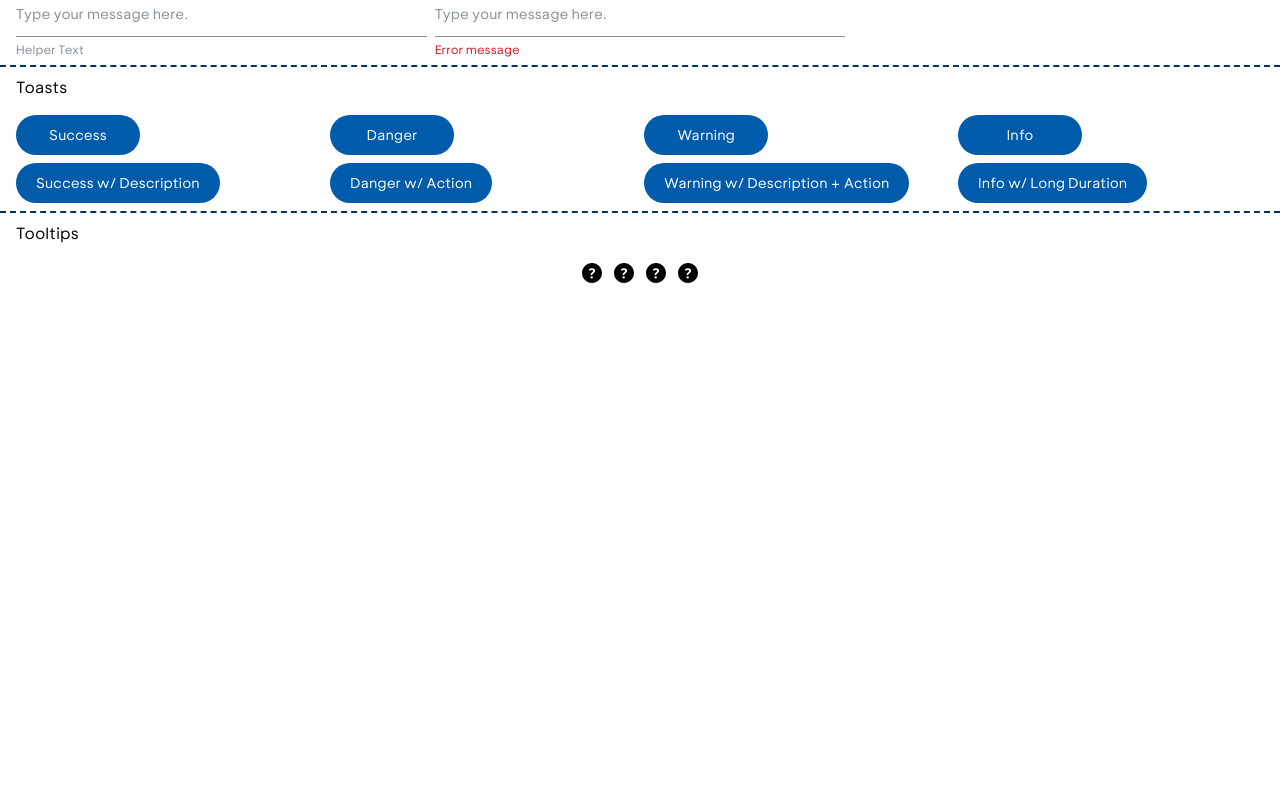
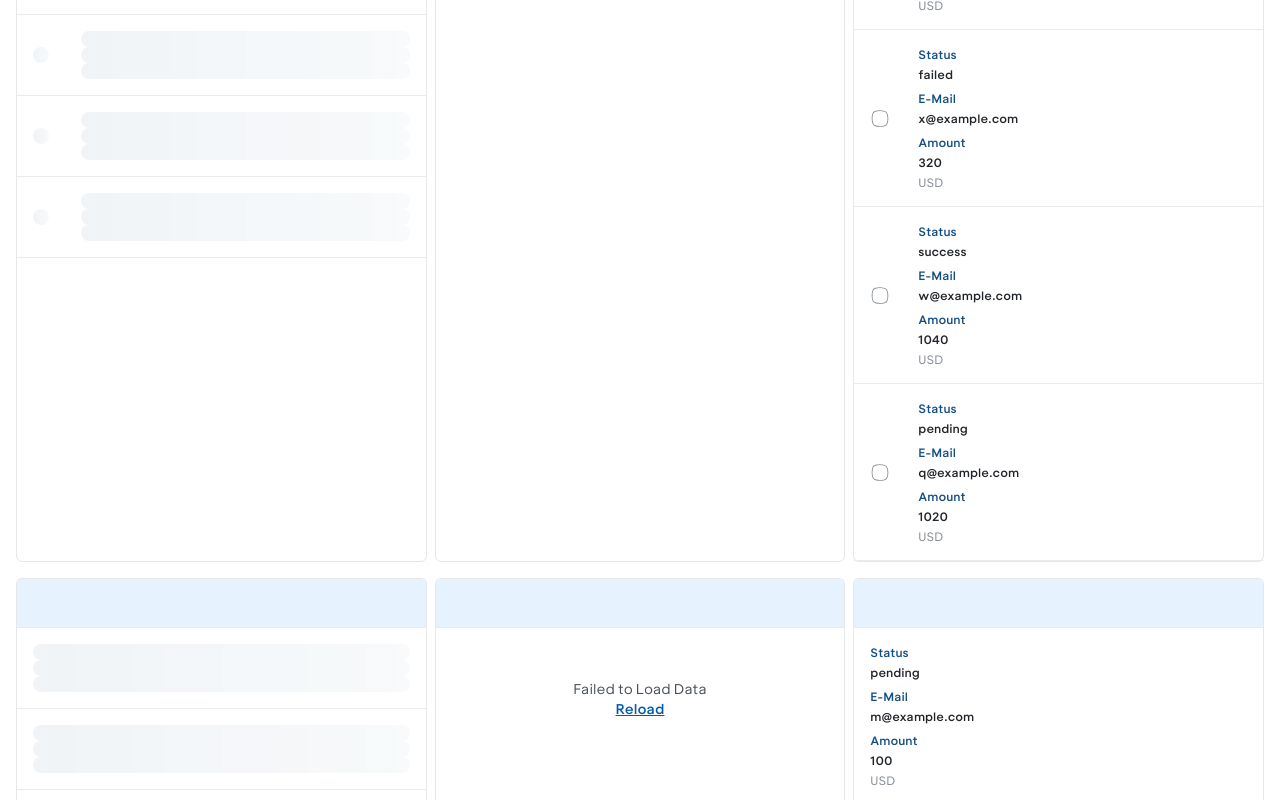
Before and after one commit to shrall/lighthouse-ui, a React (Vite) app: page / in a window 1280 px wide. Shown: the part 3520-4320 px from the top of the page. Before the commit the page ends 3813 px from the top, so only its background shows below. Built offline with nearby package versions, Linux system fonts and the light colour scheme.

Commit message:
feat(table): added compatibility for mobile styling

```diff
--- a/lib/components/ui/data-table.tsx
+++ b/lib/components/ui/data-table.tsx
@@ -32,6 +32,7 @@ interface DataTableProps<TData, TValue> {
   setRowSelection?: Dispatch<SetStateAction<Record<number, boolean>>>;
   sorting?: SortingState;
   setSorting?: Dispatch<SetStateAction<SortingState>>;
+  hideHeaderOnMobile?: boolean;
 }
 
 export function DataTable<TData, TValue>({
@@ -46,6 +47,7 @@ export function DataTable<TData, TValue>({
   setRowSelection,
   sorting,
   setSorting,
+  hideHeaderOnMobile = false,
 }: DataTableProps<TData, TValue>) {
   const [defaultRowSelection, setDefaultRowSelection] = useState({});
   const [defaultsorting, setDefaultSorting] = useState<SortingState>([]);
@@ -68,10 +70,16 @@ export function DataTable<TData, TValue>({
   return (
     <div className={cn("lui-rounded-md lui-border", className)}>
       <Table>
-        <TableHeader>
+        <TableHeader
+          className={cn(
+            hideHeaderOnMobile && "lui-hidden md:lui-table-header-group",
+          )}
+        >
           {table.getHeaderGroups().map((headerGroup) => (
             <TableRow key={headerGroup.id}>
               {headerGroup.headers.map((header) => {
+                console.log("head", header);
+                console.log("log", header.column.getCanHide());
                 return (
                   <TableHead key={header.id}>
                     {header.isPlaceholder
--- a/lib/components/ui/table.tsx
+++ b/lib/components/ui/table.tsx
@@ -80,7 +80,7 @@ const TableHead = React.forwardRef<
   <th
     ref={ref}
     className={cn(
-      "group lui-h-12 lui-px-4 lui-text-left lui-align-middle lui-font-semibold lui-text-ocean-primary-20 [&:has([role=checkbox])]:lui-pr-0",
+      "group lui-h-12 lui-px-4 lui-text-left lui-align-middle lui-font-semibold lui-text-ocean-primary-20 [&:has([role=checkbox])]:lui-w-12 [&:has([role=checkbox])]:lui-pr-0",
       className,
     )}
     {...props}
--- a/src/pages/tables/columns.tsx
+++ b/src/pages/tables/columns.tsx
@@ -80,3 +80,105 @@ export const columns: ColumnDef<Payment>[] = [
     header: "Amount",
   },
 ];
+
+export const mobileColumns: ColumnDef<Payment>[] = [
+  {
+    id: "select",
+    header: ({ table }) => (
+      <Checkbox
+        checked={
+          table.getIsAllPageRowsSelected() ||
+          (table.getIsSomePageRowsSelected() && "indeterminate")
+        }
+        onCheckedChange={(value) => table.toggleAllPageRowsSelected(!!value)}
+        aria-label="Select all"
+      />
+    ),
+    cell: ({ row }) => (
+      <Checkbox
+        checked={row.getIsSelected()}
+        onCheckedChange={(value) => row.toggleSelected(!!value)}
+        aria-label="Select row"
+      />
+    ),
+    enableSorting: false,
+    enableHiding: false,
+  },
+  {
+    accessorKey: "user_id",
+    header: "Select All",
+    cell: ({ row }) => {
+      const data = row.original;
+      return (
+        <div className="lui-flex lui-flex-col lui-items-start lui-gap-y-2 lui-text-xs">
+          <div className="lui-flex lui-flex-col lui-items-start lui-gap-y-1">
+            <div className="lui-font-semibold lui-text-ocean-primary-20">
+              Status
+            </div>
+            <div className="lui-font-semibold lui-text-ocean-dark-30">
+              {data.status}
+            </div>
+          </div>
+          <div className="lui-flex lui-flex-col lui-items-start lui-gap-y-1">
+            <div className="lui-font-semibold lui-text-ocean-primary-20">
+              E-Mail
+            </div>
+            <div className="lui-font-semibold lui-text-ocean-dark-30">
+              {data.email}
+            </div>
+          </div>
+          <div className="lui-flex lui-flex-col lui-items-start lui-gap-y-1">
+            <div className="lui-font-semibold lui-text-ocean-primary-20">
+              Amount
+            </div>
+            <div className="lui-font-semibold lui-text-ocean-dark-30">
+              {data.amount}
+            </div>
+            <div className="lui-text-ocean-dark-10">USD</div>
+          </div>
+        </div>
+      );
+    },
+  },
+];
+
+export const mobileColumnsWithoutCheckbox: ColumnDef<Payment>[] = [
+  {
+    accessorKey: "user_id",
+    header: () => {
+      return null;
+    },
+    cell: ({ row }) => {
+      const data = row.original;
+      return (
+        <div className="lui-flex lui-flex-col lui-items-start lui-gap-y-2 lui-text-xs">
+          <div className="lui-flex lui-flex-col lui-items-start lui-gap-y-1">
+            <div className="lui-font-semibold lui-text-ocean-primary-20">
+              Status
+            </div>
+            <div className="lui-font-semibold lui-text-ocean-dark-30">
+              {data.status}
+            </div>
+          </div>
+          <div className="lui-flex lui-flex-col lui-items-start lui-gap-y-1">
+            <div className="lui-font-semibold lui-text-ocean-primary-20">
+              E-Mail
+            </div>
+            <div className="lui-font-semibold lui-text-ocean-dark-30">
+              {data.email}
+            </div>
+          </div>
+          <div className="lui-flex lui-flex-col lui-items-start lui-gap-y-1">
+            <div className="lui-font-semibold lui-text-ocean-primary-20">
+              Amount
+            </div>
+            <div className="lui-font-semibold lui-text-ocean-dark-30">
+              {data.amount}
+            </div>
+            <div className="lui-text-ocean-dark-10">USD</div>
+          </div>
+        </div>
+      );
+    },
+  },
+];
--- a/src/pages/tables/page.tsx
+++ b/src/pages/tables/page.tsx
@@ -1,6 +1,11 @@
 import { DataTable } from "@/components/ui/data-table";
-import { columns, Payment } from "./columns";
-import { useEffect, useState } from "react";
+import {
+  columns,
+  mobileColumns,
+  mobileColumnsWithoutCheckbox,
+  Payment,
+} from "./columns";
+import { useState } from "react";
 import { SortingState } from "@tanstack/react-table";
 import { TableCell } from "@/components/ui/table";
 import { Skeleton } from "@/components/ui/skeleton";
@@ -35,14 +40,6 @@ const data: Payment[] = [
 function Tables() {
   const [rowSelection, setRowSelection] = useState({});
   const [sorting, setSorting] = useState<SortingState>([]);
-
-  useEffect(() => {
-    console.log("select", rowSelection);
-  }, [rowSelection]);
-
-  useEffect(() => {
-    console.log("sort", sorting);
-  }, [sorting]);
 
   return (
     <div className="lui-flex lui-flex-col lui-gap-y-4 lui-px-4 lui-py-2">
@@ -109,6 +106,120 @@ function Tables() {
           setSorting={setSorting}
         />
       </div>
+      <div className="lui-grid lui-grid-cols-1 lui-gap-2 lui-text-center md:lui-grid-cols-3">
+        <DataTable
+          columns={mobileColumns}
+          data={data}
+          isLoading={true}
+          loadingRow={
+            <>
+              <TableCell>
+                <Skeleton className="lui-size-4" />
+              </TableCell>
+              <TableCell>
+                <Skeleton className="lui-h-4" />
+                <Skeleton className="lui-h-4" />
+                <Skeleton className="lui-h-4" />
+              </TableCell>
+            </>
+          }
+          rowSelection={rowSelection}
+          setRowSelection={setRowSelection}
+          sorting={sorting}
+          setSorting={setSorting}
+        />
+        <DataTable
+          columns={mobileColumns}
+          data={data}
+          isError={true}
+          errorRow={
+            <TableCell
+              colSpan={columns.length}
+              className="lui-h-36 lui-gap-2 lui-text-center"
+            >
+              <div className="lui-flex lui-flex-col">
+                <span>Failed to Load Data</span>
+                <span
+                  onClick={() => {
+                    console.log("reload");
+                  }}
+                  className="lui-mx-auto lui-w-fit lui-cursor-pointer lui-font-semibold lui-text-ocean-primary-10 lui-underline"
+                >
+                  Reload
+                </span>
+              </div>
+            </TableCell>
+          }
+          rowSelection={rowSelection}
+          setRowSelection={setRowSelection}
+          sorting={sorting}
+          setSorting={setSorting}
+        />
+        <DataTable
+          columns={mobileColumns}
+          data={data}
+          rowSelection={rowSelection}
+          setRowSelection={setRowSelection}
+          sorting={sorting}
+          setSorting={setSorting}
+        />
+      </div>
+      <div className="lui-grid lui-grid-cols-1 lui-gap-2 lui-text-center md:lui-grid-cols-3">
+        <DataTable
+          columns={mobileColumnsWithoutCheckbox}
+          data={data}
+          isLoading={true}
+          loadingRow={
+            <TableCell>
+              <Skeleton className="lui-h-4" />
+              <Skeleton className="lui-h-4" />
+              <Skeleton className="lui-h-4" />
+            </TableCell>
+          }
+          rowSelection={rowSelection}
+          setRowSelection={setRowSelection}
+          sorting={sorting}
+          setSorting={setSorting}
+          hideHeaderOnMobile
+        />
+        <DataTable
+          columns={mobileColumnsWithoutCheckbox}
+          data={data}
+          isError={true}
+          errorRow={
+            <TableCell
+              colSpan={columns.length}
+              className="lui-h-36 lui-gap-2 lui-text-center"
+            >
+              <div className="lui-flex lui-flex-col">
+                <span>Failed to Load Data</span>
+                <span
+                  onClick={() => {
+                    console.log("reload");
+                  }}
+                  className="lui-mx-auto lui-w-fit lui-cursor-pointer lui-font-semibold lui-text-ocean-primary-10 lui-underline"
+                >
+                  Reload
+                </span>
+              </div>
+            </TableCell>
+          }
+          rowSelection={rowSelection}
+          setRowSelection={setRowSelection}
+          sorting={sorting}
+          setSorting={setSorting}
+          hideHeaderOnMobile
+        />
+        <DataTable
+          columns={mobileColumnsWithoutCheckbox}
+          data={data}
+          rowSelection={rowSelection}
+          setRowSelection={setRowSelection}
+          sorting={sorting}
+          setSorting={setSorting}
+          hideHeaderOnMobile
+        />
+      </div>
     </div>
   );
 }
```
Also changed, not shown: package.json (line endings or trailing spaces).
